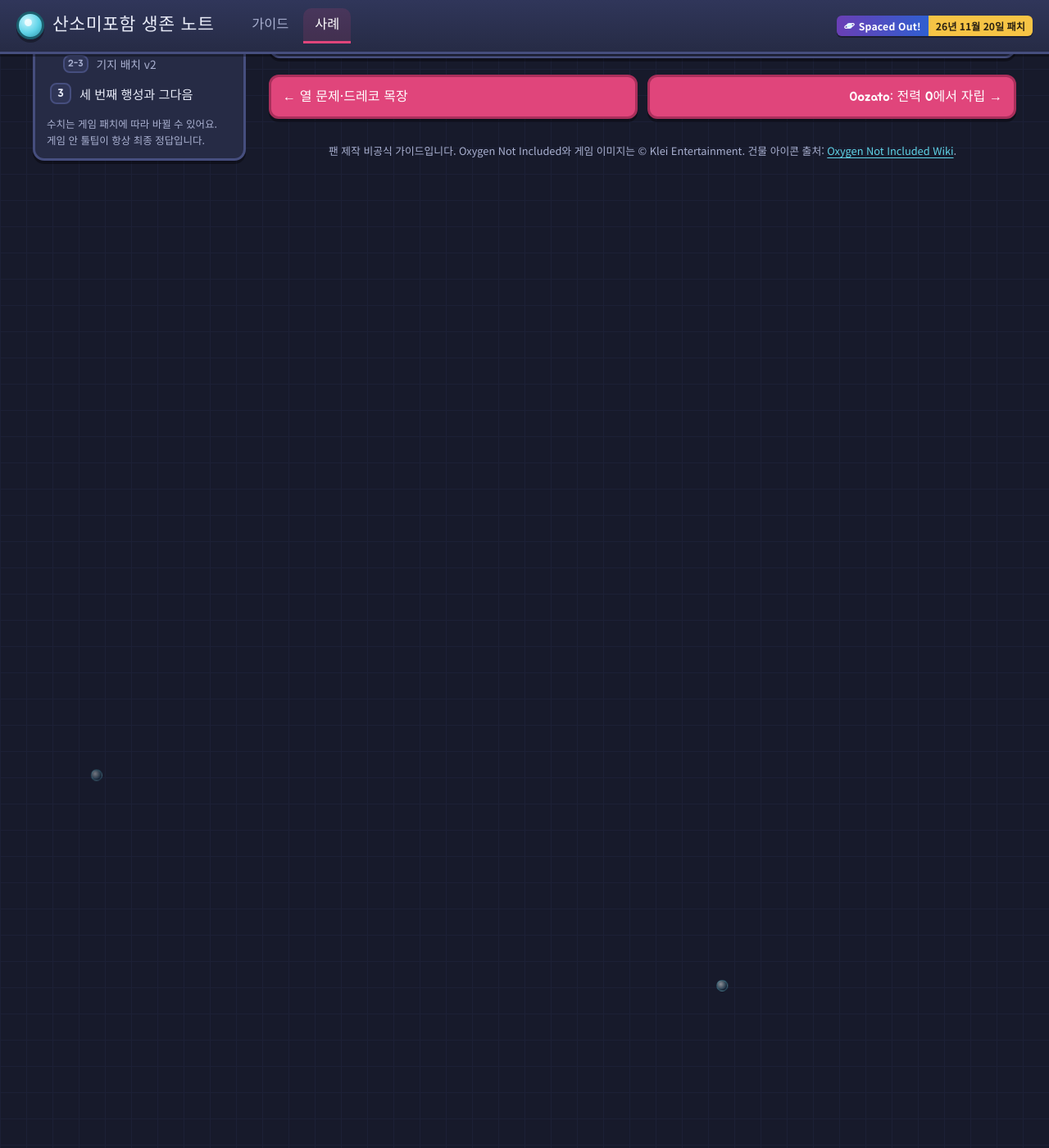
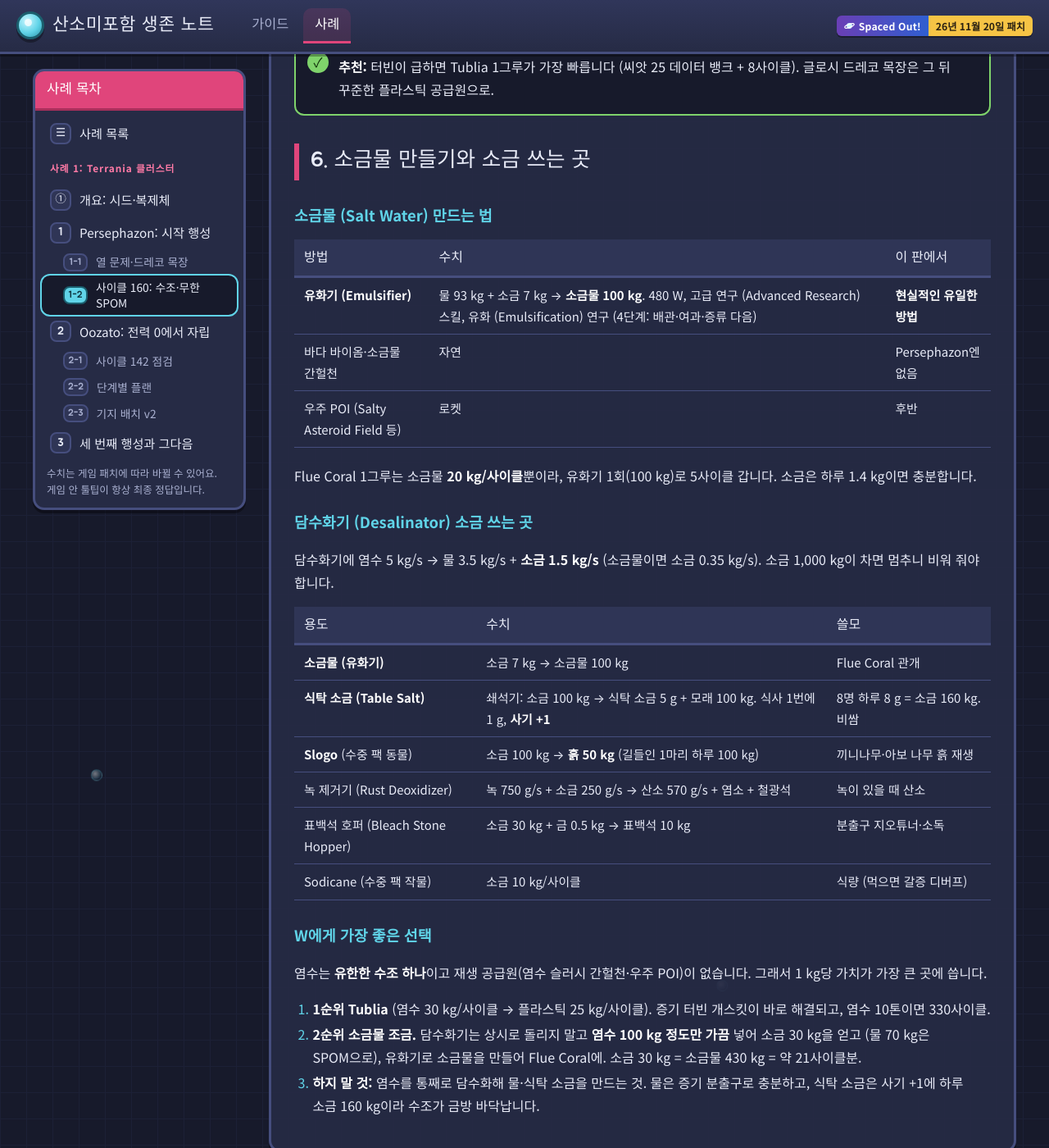
Before and after one commit to zaGamer95/oni, a Jekyll site: the page built from guide/case-1-perse-160.md, in a window 1280 px wide and 1400 px high, scrolled down 13196 px. Shown: the whole window at 82% size. Built offline with Jekyll 4.4.1, drawn with Linux system fonts in a browser that asks for light colours; before the commit the page ends 13452 px from its top, so only the background shows below that; some of the changed text lies outside the part shown.

Commit message:
사례 1-2: 소금물 만들기, 담수화기 소금 용도, 염수 사용 우선순위
Co-Authored-By: Claude Opus 5.5 <noreply@anthropic.com>
Claude-Session: https://claude.ai/code/session_01D1TBnUKCMKwbwCpWYuBTYM

```diff
--- a/guide/case-1-perse-160.md
+++ b/guide/case-1-perse-160.md
@@ -228,3 +228,36 @@ W 질문: 염수 수조의 염수를 소모하는 곳이 있나? 위키 데이
 
 > **추천:** 터빈이 급하면 Tublia 1그루가 가장 빠릅니다 (씨앗 25 데이터 뱅크 + 8사이클). 글로시 드레코 목장은 그 뒤 꾸준한 플라스틱 공급원으로.
 {: .tip}
+
+## 6. 소금물 만들기와 소금 쓰는 곳
+
+### 소금물 (Salt Water) 만드는 법
+
+| 방법 | 수치 | 이 판에서 |
+|---|---|---|
+| **유화기 (Emulsifier)** | 물 93 kg + 소금 7 kg → **소금물 100 kg**. 480 W, 고급 연구 (Advanced Research) 스킬, 유화 (Emulsification) 연구 (4단계: 배관·여과·증류 다음) | **현실적인 유일한 방법** |
+| 바다 바이옴·소금물 간헐천 | 자연 | Persephazon엔 없음 |
+| 우주 POI (Salty Asteroid Field 등) | 로켓 | 후반 |
+
+Flue Coral 1그루는 소금물 **20 kg/사이클**뿐이라, 유화기 1회(100 kg)로 5사이클 갑니다. 소금은 하루 1.4 kg이면 충분합니다.
+
+### 담수화기 (Desalinator) 소금 쓰는 곳
+
+담수화기에 염수 5 kg/s → 물 3.5 kg/s + **소금 1.5 kg/s** (소금물이면 소금 0.35 kg/s). 소금 1,000 kg이 차면 멈추니 비워 줘야 합니다.
+
+| 용도 | 수치 | 쓸모 |
+|---|---|---|
+| **소금물 (유화기)** | 소금 7 kg → 소금물 100 kg | Flue Coral 관개 |
+| **식탁 소금 (Table Salt)** | 쇄석기: 소금 100 kg → 식탁 소금 5 g + 모래 100 kg. 식사 1번에 1 g, **사기 +1** | 8명 하루 8 g = 소금 160 kg. 비쌈 |
+| **Slogo** (수중 팩 동물) | 소금 100 kg → **흙 50 kg** (길들인 1마리 하루 100 kg) | 끼니나무·아보 나무 흙 재생 |
+| 녹 제거기 (Rust Deoxidizer) | 녹 750 g/s + 소금 250 g/s → 산소 570 g/s + 염소 + 철광석 | 녹이 있을 때 산소 |
+| 표백석 호퍼 (Bleach Stone Hopper) | 소금 30 kg + 금 0.5 kg → 표백석 10 kg | 분출구 지오튜너·소독 |
+| Sodicane (수중 팩 작물) | 소금 10 kg/사이클 | 식량 (먹으면 갈증 디버프) |
+
+### W에게 가장 좋은 선택
+
+염수는 **유한한 수조 하나**이고 재생 공급원(염수 슬러시 간헐천·우주 POI)이 없습니다. 그래서 1 kg당 가치가 가장 큰 곳에 씁니다.
+
+1. **1순위 Tublia** (염수 30 kg/사이클 → 플라스틱 25 kg/사이클). 증기 터빈 개스킷이 바로 해결되고, 염수 10톤이면 330사이클.
+2. **2순위 소금물 조금.** 담수화기는 상시로 돌리지 말고 **염수 100 kg 정도만 가끔** 넣어 소금 30 kg을 얻고 (물 70 kg은 SPOM으로), 유화기로 소금물을 만들어 Flue Coral에. 소금 30 kg = 소금물 430 kg = 약 21사이클분.
+3. **하지 말 것:** 염수를 통째로 담수화해 물·식탁 소금을 만드는 것. 물은 증기 분출구로 충분하고, 식탁 소금은 사기 +1에 하루 소금 160 kg이라 수조가 금방 바닥납니다.
```
